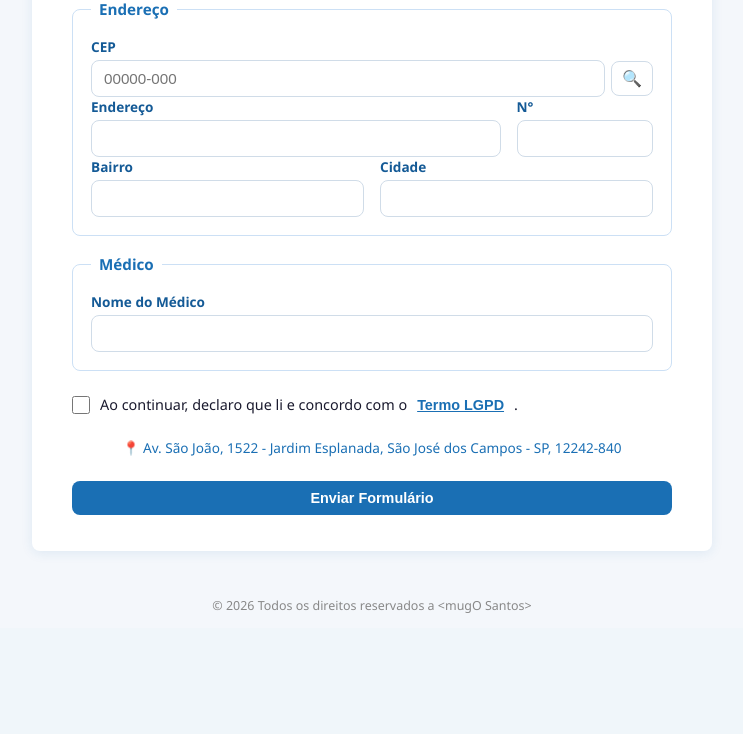
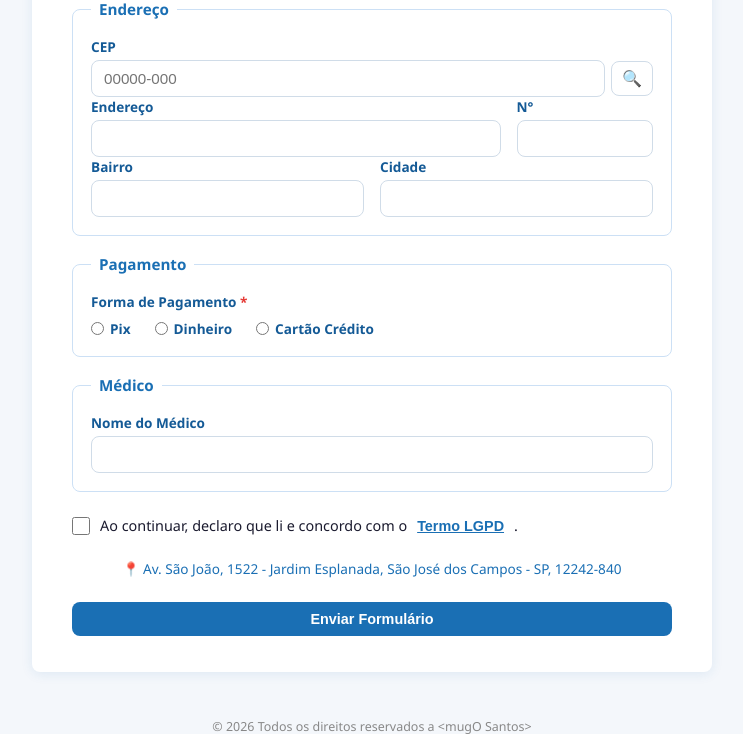
Before and after one commit to mugO-Santos/formulariO, a Flask app: page / in a window 1280 px wide. Shown: the part 673-1407 px from the top of the page, without its empty margins (268-1011 px from the left). Before the commit the page ends 1286 px from the top, so only its background shows below. Run offline with Flask 3, Linux system fonts and the light colour scheme.

Commit message:
feat: adicionar campo forma de pagamento (Pix, Dinheiro, Cartão Crédito) no formulário

```diff
--- a/app/models.py
+++ b/app/models.py
@@ -75,6 +75,9 @@ class Paciente(db.Model):
     bairro = db.Column(db.String(80), nullable=True)
     cidade = db.Column(db.String(80), nullable=True)
 
+    # Pagamento
+    forma_pagamento = db.Column(db.String(30), nullable=True)
+
     # Vínculo médico
     medico_id = db.Column(db.Integer, db.ForeignKey("medicos.id"), nullable=True)
     nome_medico_digitado = db.Column(db.String(120), nullable=True)  # texto original do formulário
--- a/app/routes/formulario.py
+++ b/app/routes/formulario.py
@@ -35,6 +35,7 @@ def index():
             cidade=request.form.get("cidade", "").strip() or None,
             medico_id=medico.id if medico else None,
             nome_medico_digitado=nome_medico or None,
+            forma_pagamento=request.form.get("forma_pagamento", "").strip() or None,
             aceite_lgpd=True,
             aceite_lgpd_em=datetime.now(timezone.utc),
         )
--- a/app/static/css/main.css
+++ b/app/static/css/main.css
@@ -78,6 +78,9 @@ a:hover { text-decoration: underline; }
 .form-group--small { flex: 1; min-width: 80px; }
 .form-section { border: 1.5px solid var(--azul-claro); border-radius: var(--radius); padding: 18px; margin-bottom: 18px; }
 .form-section legend { font-weight: 700; color: var(--azul); padding: 0 8px; font-size: 0.95rem; }
+.obrigatorio { color: #e53935; }
+.radio-group { display: flex; gap: 24px; flex-wrap: wrap; margin-top: 4px; }
+.radio-label { display: flex; align-items: center; gap: 6px; font-size: 0.95rem; cursor: pointer; font-weight: 500; color: var(--azul-escuro); }
 
 .input-icon { display: flex; align-items: center; gap: 6px; }
 .input-icon input { flex: 1; }
--- a/app/templates/formulario.html
+++ b/app/templates/formulario.html
@@ -119,6 +119,27 @@
       </fieldset>
 
       <fieldset class="form-section">
+        <legend>Pagamento</legend>
+        <div class="form-group">
+          <label>Forma de Pagamento <span class="obrigatorio">*</span></label>
+          <div class="radio-group">
+            <label class="radio-label">
+              <input type="radio" name="forma_pagamento" value="Pix" required
+                {% if dados.get('forma_pagamento') == 'Pix' %}checked{% endif %} /> Pix
+            </label>
+            <label class="radio-label">
+              <input type="radio" name="forma_pagamento" value="Dinheiro"
+                {% if dados.get('forma_pagamento') == 'Dinheiro' %}checked{% endif %} /> Dinheiro
+            </label>
+            <label class="radio-label">
+              <input type="radio" name="forma_pagamento" value="Cartão Crédito"
+                {% if dados.get('forma_pagamento') == 'Cartão Crédito' %}checked{% endif %} /> Cartão Crédito
+            </label>
+          </div>
+        </div>
+      </fieldset>
+
+      <fieldset class="form-section">
         <legend>Médico</legend>
         <div class="form-group">
           <label for="nome_medico">Nome do Médico</label>
--- a/app/templates/painel/perfil.html
+++ b/app/templates/painel/perfil.html
@@ -50,6 +50,8 @@
   <section class="perfil__section">
     <h2>Médico</h2>
     <dl class="dados">
+      <dt>Forma de Pagamento</dt>
+      <dd>{{ paciente.forma_pagamento or '—' }}</dd>
       <dt>Médico</dt>
       <dd>
         {% if paciente.medico %}
```
Also changed, not shown: README.md.
